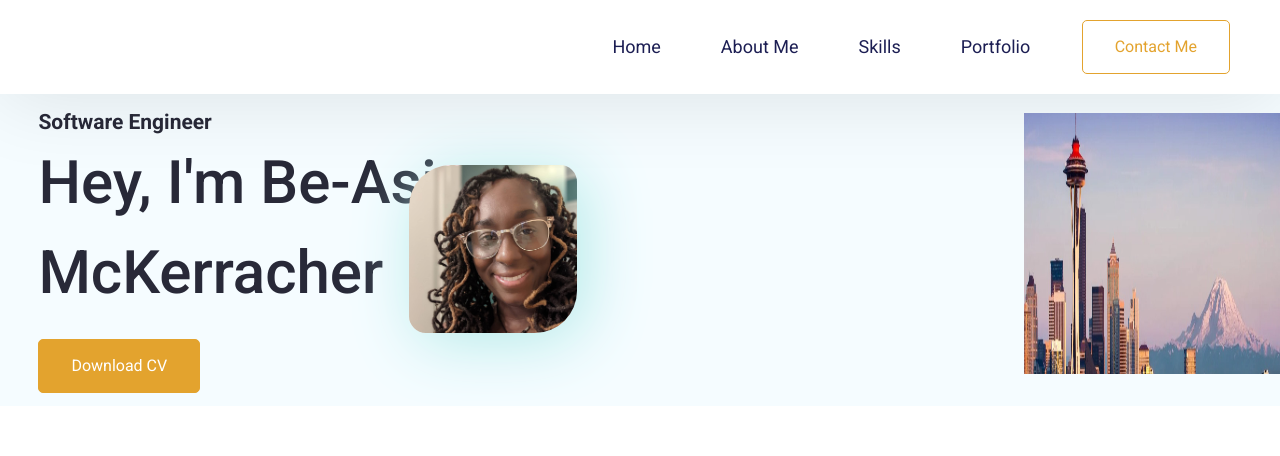
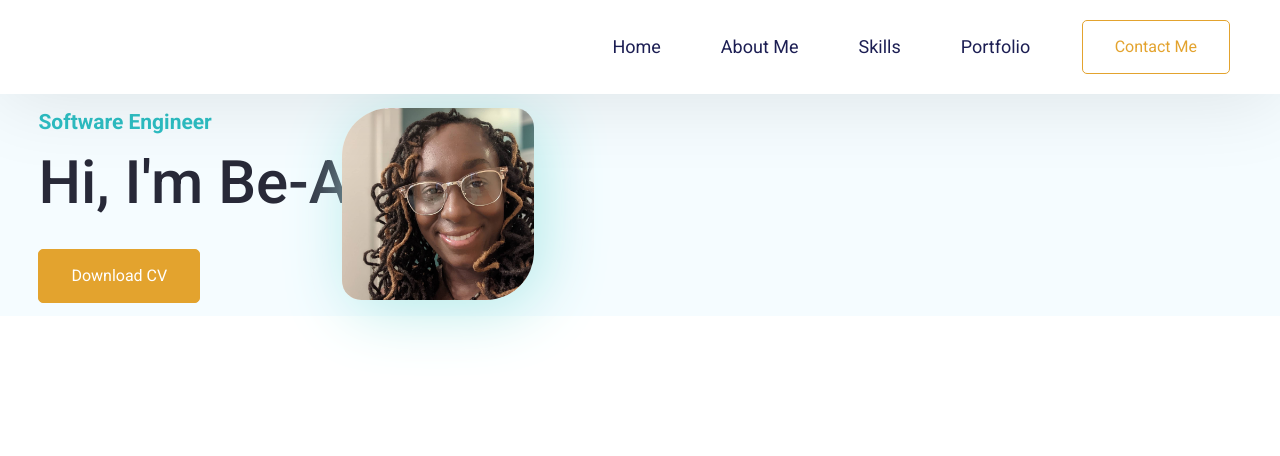
Before and after one commit to amerigirl/digitalPortfolio, a React (Create React App) app: page / in a window 1280 px wide. Shown: the top 456 px of the page. Built offline with nearby package versions, Linux system fonts and the light colour scheme.

Commit message:
updated hero section

```diff
--- a/src/Pages/HeroSection/HeroSection.css
+++ b/src/Pages/HeroSection/HeroSection.css
@@ -9,11 +9,6 @@
   padding: 2% 3% 1%;
   margin-top: 80px;
   margin-bottom: 8%;
-  background-image: url(../../../public/img/seattleSkyline.jpg);
-  background-size: 20% 80%;
-  background-repeat: no-repeat;
-  background-position: 100%, 80%;
-
 }
 
 .hero--section--content-box {
@@ -47,9 +42,9 @@
 .hero--section--img {
   display: flex;
   border-radius: 25% 10%;
-  margin-left: -73%;
+  margin-left: -87%;
   overflow: hidden;
-  width: 35%;
+  width: 40%;
   height: auto;
   box-shadow: 8px 8px 65px rgb(179, 234, 232);
 }
@@ -59,3 +54,7 @@
   width: 100%;
   object-fit: cover;
 }
+
+.section--title{
+  color: rgb(45, 190, 195);
+}
--- a/src/Pages/HeroSection/HeroSection.jsx
+++ b/src/Pages/HeroSection/HeroSection.jsx
@@ -7,9 +7,8 @@ export default function HeroSection() {
         <div className="hero--section--content">
           <p className="section--title">Software Engineer </p>
           <h1 className="hero--section--title">
-            <span>Hey, I'm Be-Asia</span>
-            <br />
-            McKerracher
+            <span>Hi, I'm Be-Asia!</span>
+
           </h1>
           {/* <p className="hero--section-description">
             Welcome to my page! Please have a look around :) I'd love to chat
@@ -20,6 +19,9 @@ export default function HeroSection() {
       </div>
       <div className="hero--section--img">
         <img src="./img/mePic.jpg" alt="Hero Section" />
+
+      </div>
+      <div className="hero--section--second--img">
       </div>
     </section>
   );
```
